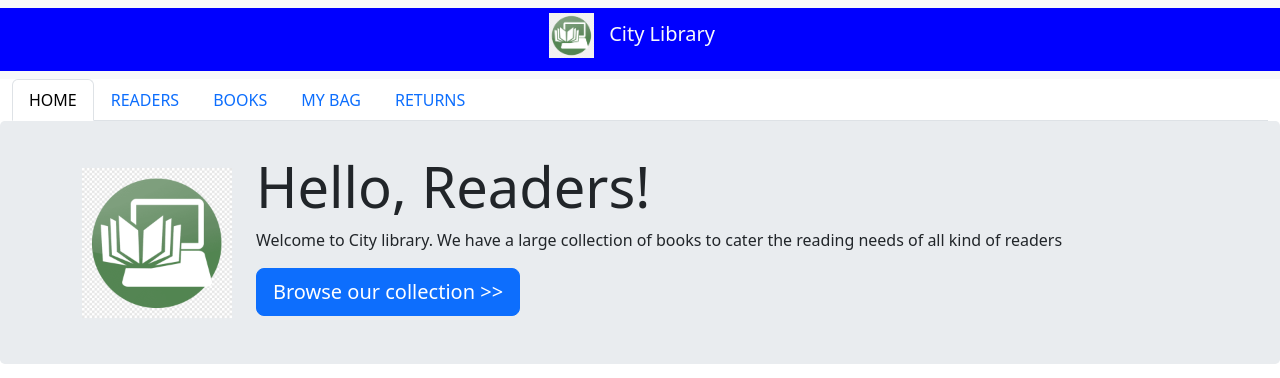
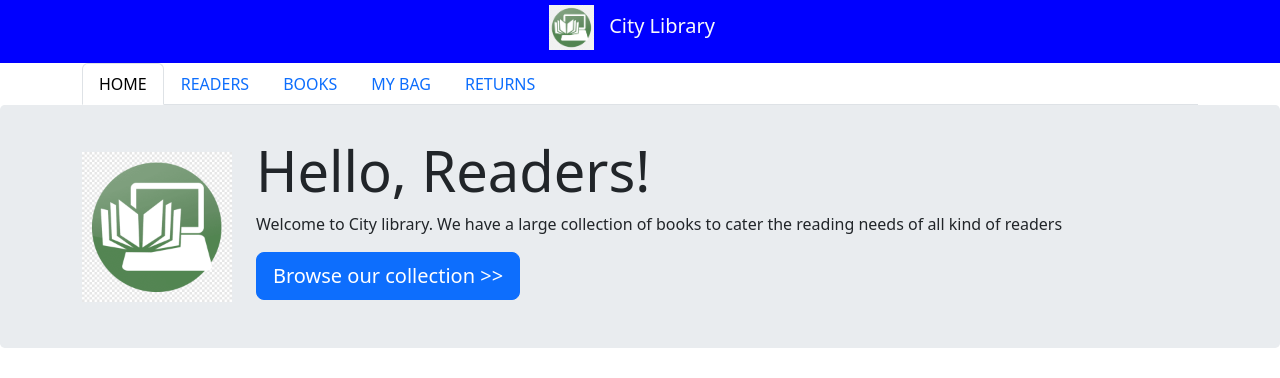
Before and after one commit to Harsh-dsatm/llllii, a Django app: page /home in a window 1280 px wide. Shown: the top 378 px of the page. Run offline with Django 4.2, Linux system fonts and the light colour scheme.

Commit message:
Fixed space issue between the top and the navbar
also now default page is home

```diff
--- a/lims_portal/lims_app/templates/index.html
+++ b/lims_portal/lims_app/templates/index.html
@@ -1,13 +1,15 @@
 <!doctype html>
 {%load static %}
 <html lang="en">
+
 <head>
   <meta charset="utf-8">
   <meta name="viewport" content="width=device-width, initial-scale=1">
   <title>Library Information Management System</title>
-    <link href="https://cdn.jsdelivr.net/npm/bootstrap@5.3.6/dist/css/bootstrap.min.css" rel="stylesheet" integrity="sha384-4Q6Gf2aSP4eDXB8Miphtr37CMZZQ5oXLH2yaXMJ2w8e2ZtHTl7GptT4jmndRuHDT" crossorigin="anonymous">
+  <link href="https://cdn.jsdelivr.net/npm/bootstrap@5.3.6/dist/css/bootstrap.min.css" rel="stylesheet"
+    integrity="sha384-4Q6Gf2aSP4eDXB8Miphtr37CMZZQ5oXLH2yaXMJ2w8e2ZtHTl7GptT4jmndRuHDT" crossorigin="anonymous">
   <style>
-    .jumbotron{
+    .jumbotron {
       padding: 2rem 1rem;
       margin-bottom: 2rem;
       background-color: #e9ecef;
@@ -15,20 +17,27 @@
     }
   </style>
 </head>
+
 <body>
-    <script src="https://cdn.jsdelivr.net/npm/bootstrap@5.3.6/dist/js/bootstrap.bundle.min.js" integrity="sha384-j1CDi7MgGQ12Z7Qab0qlWQ/Qqz24Gc6BM0thvEMVjHnfYGF0rmFCozFSxQBxwHKO" crossorigin="anonymous"></script>
-    <script src="https://cdn.jsdelivr.net/npm/@popperjs/core@2.11.8/dist/umd/popper.min.js" integrity="sha384-I7E8VVD/ismYTF4hNIPjVp/Zjvgyol6VFvRkX/vR+Vc4jQkC+hVqc2pM8ODewa9r" crossorigin="anonymous"></script>
-    <script src="https://cdn.jsdelivr.net/npm/bootstrap@5.3.6/dist/js/bootstrap.min.js" integrity="sha384-RuyvpeZCxMJCqVUGFI0Do1mQrods/hhxYlcVfGPOfQtPJh0JCw12tUAZ/Mv10S7D" crossorigin="anonymous"></script>
+  <script src="https://cdn.jsdelivr.net/npm/bootstrap@5.3.6/dist/js/bootstrap.bundle.min.js"
+    integrity="sha384-j1CDi7MgGQ12Z7Qab0qlWQ/Qqz24Gc6BM0thvEMVjHnfYGF0rmFCozFSxQBxwHKO"
+    crossorigin="anonymous"></script>
+  <script src="https://cdn.jsdelivr.net/npm/@popperjs/core@2.11.8/dist/umd/popper.min.js"
+    integrity="sha384-I7E8VVD/ismYTF4hNIPjVp/Zjvgyol6VFvRkX/vR+Vc4jQkC+hVqc2pM8ODewa9r"
+    crossorigin="anonymous"></script>
+  <script src="https://cdn.jsdelivr.net/npm/bootstrap@5.3.6/dist/js/bootstrap.min.js"
+    integrity="sha384-RuyvpeZCxMJCqVUGFI0Do1mQrods/hhxYlcVfGPOfQtPJh0JCw12tUAZ/Mv10S7D"
+    crossorigin="anonymous"></script>
   <script src="https://ajax.googleapis.com/ajax/libs/jquery/1.12.4/jquery.min.js"></script>
-    <nav class="navbar bg-body-tertiary">
-  <div class="container-fluid justify-content-center align-items-center" style="background-color:#0000FF ">
-    <span class="navbar-brand lb-1 h3 text-light">
+  <nav class="navbar bg-body-tertiary p-0">
+    <div class="container-fluid mt-0 justify-content-center align-items-center" style="background-color:#0000FF ">
+      <span class="navbar-brand lb-1 h3 text-light mt">
         <img src="{% static '/LIMS_LOGO.png' %}" alt="LIMS" height="45" style="margin-right: 10px">
         City Library</span>
     </div>
   </nav>
-    <div class="  container-fluid justify-content-center align-items-center">
-  <ul class="nav nav-tabs">
+  <div class="container justify-content-center align-items-center mt-0">
+    <ul class="nav nav-tabs mt-0">
       <li class="nav-item">
         {% if current_tab == 'home' %}
         <a class="nav-link active" aria-current="page" href="/home">HOME</a>
@@ -68,4 +77,5 @@
   {% block main_content %}
   {% endblock %}
 </body>
+
 </html>
--- a/lims_portal/lims_app/urls.py
+++ b/lims_portal/lims_app/urls.py
@@ -5,6 +5,7 @@ from django.conf.urls.static import static
 from .views import *
 
 urlpatterns = [
+    path("", home_redirect, name="home_redirect"),
     path('home', home, name='home'),
     path('readers', readers_tab, name='readers'),
     path('readers/add', save_reader, name='add_reader'),
--- a/lims_portal/lims_app/views.py
+++ b/lims_portal/lims_app/views.py
@@ -10,6 +10,8 @@ from .models import *
 def home(request):
     return render(request, 'home.html', context={"current_tab": "home"})
 
+def home_redirect(request):
+    return redirect("/home")
 
 def readers_tab(request):
     readers = reader.objects.all()
```
Lines whose indentation alone changed are shown as unchanged.
